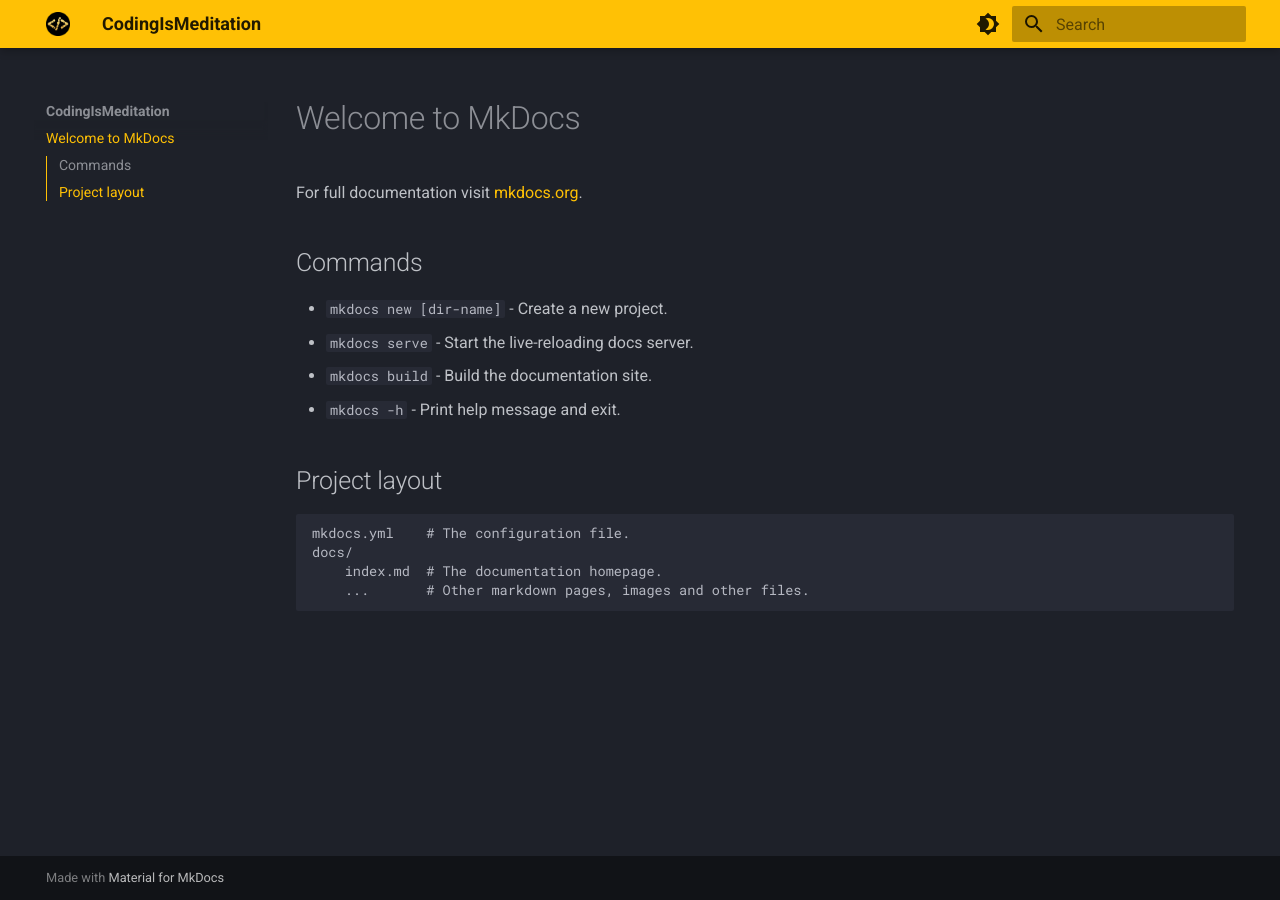
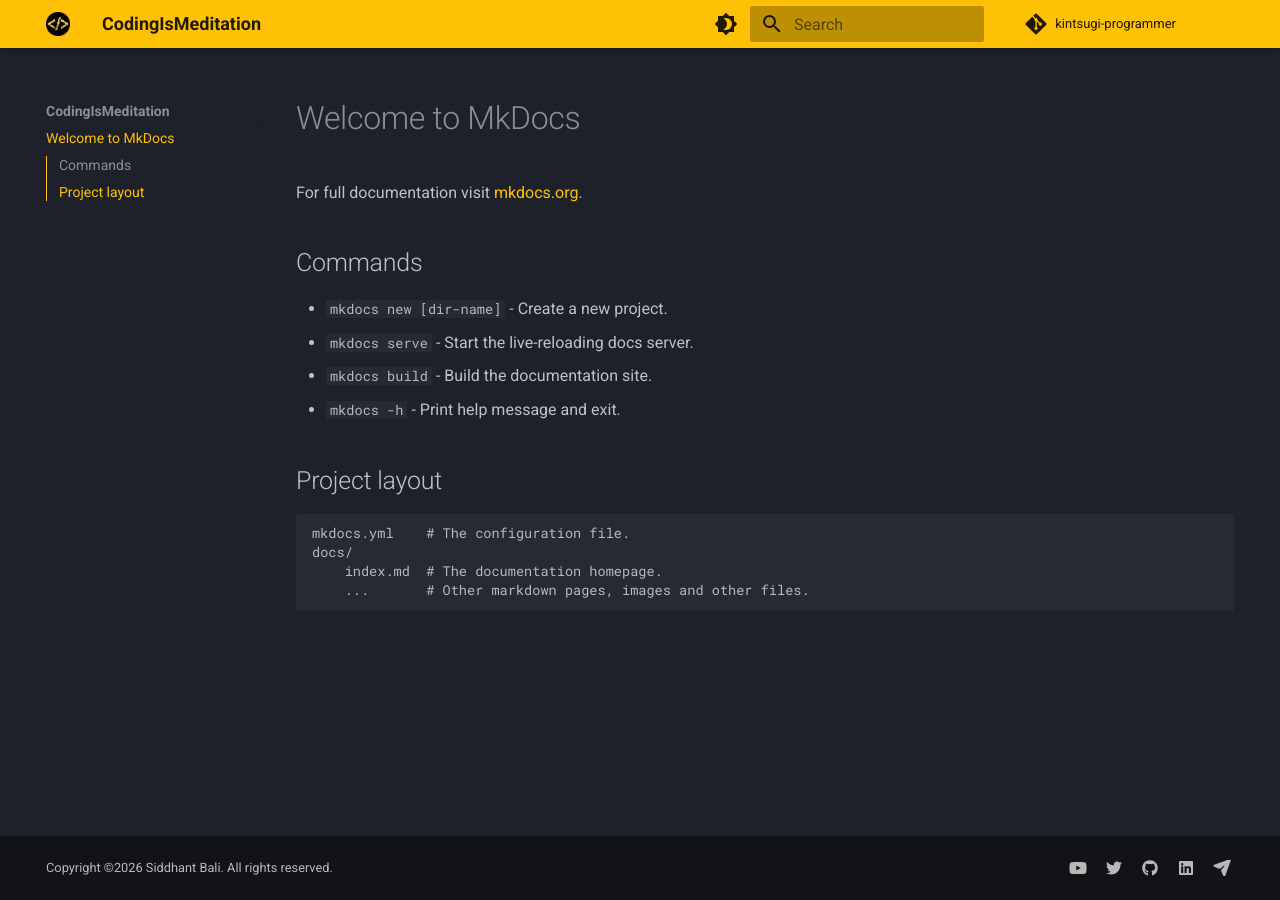
Before and after one commit to codingismeditation/template, an MkDocs documentation site: the page built from docs/index.md, in a window 1280 px wide. Built offline with MkDocs 1.6.1 and Material for MkDocs 9.7.7, drawn with Linux system fonts in a browser that asks for light colours.

Commit message:
feat: update mkdocs configuration with social links and new plugins

```diff
--- a/mkdocs.yml
+++ b/mkdocs.yml
@@ -37,5 +37,35 @@ theme:
     - search.suggest
     - search.highlight
     - search.share
-  plugins:
-    - search
+    - header.autohide
+    - navigation.footer
+extra:
+  social:
+    - icon: fontawesome/brands/youtube
+      link: https://www.youtube.com/@CodingIsMeditation
+      name: CodingIsMeditation YouTube Channel
+    - icon: fontawesome/brands/twitter
+      link: https://x.com/siddhantbuilds
+      name: Author's Twitter
+    - icon: fontawesome/brands/github
+      link: https://kintsugi-programmer.github.io/
+      name: Author's GitHub
+    - icon: fontawesome/brands/linkedin
+      link: https://www.linkedin.com/in/siddhantbuilds/
+      name: Author's LinkedIn
+    - icon: fontawesome/solid/paper-plane
+      link: mailto:siddhant.bali.work@gmail.com
+      name: Author's Email
+  generator: false
+plugins:
+  - search
+  - offline
+
+  - git-revision-date-localized:
+      enable_creation_date: true
+  # - git-committers:
+  #     repository: codingismeditation/codingismeditation.github.io
+  #     branch: main
+repo_url: https://github.com/kintsugi-programmer
+repo_name: kintsugi-programmer
+copyright: Copyright &copy;2026 Siddhant Bali. All rights reserved.
```
